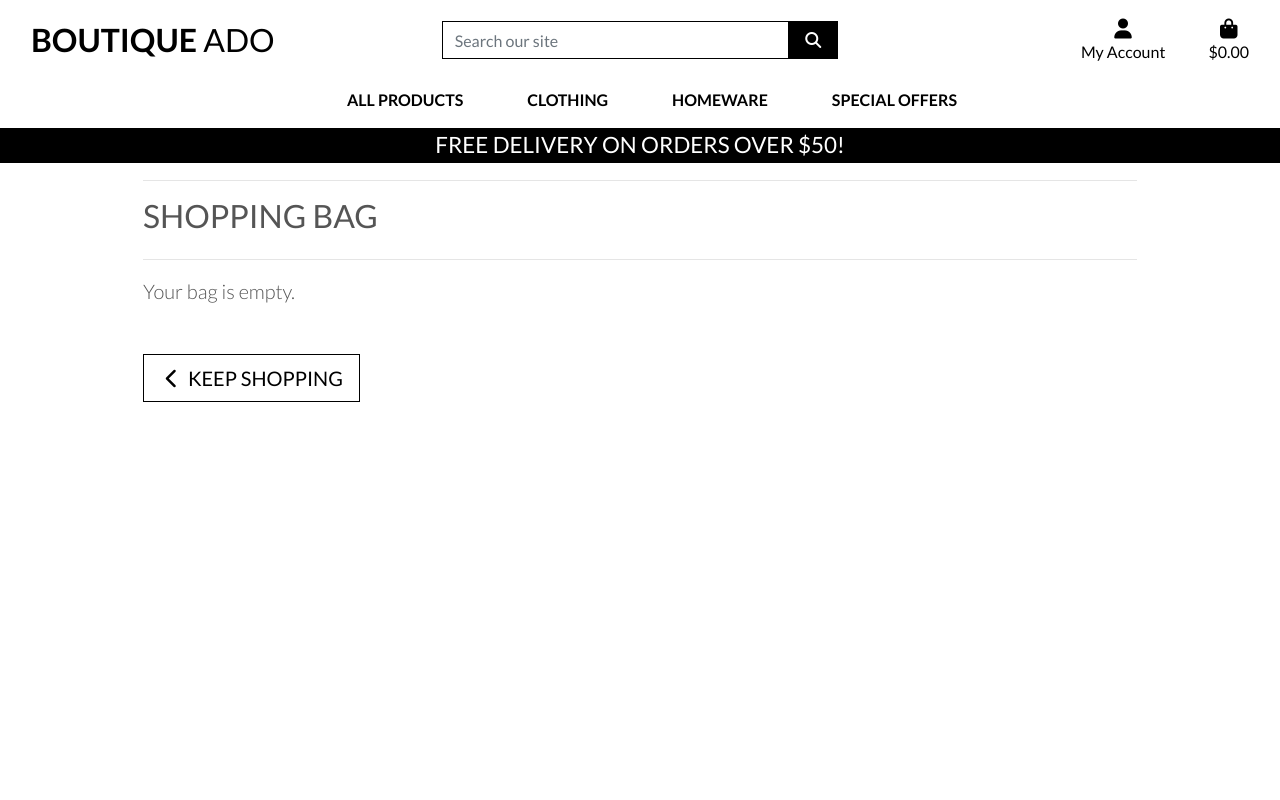
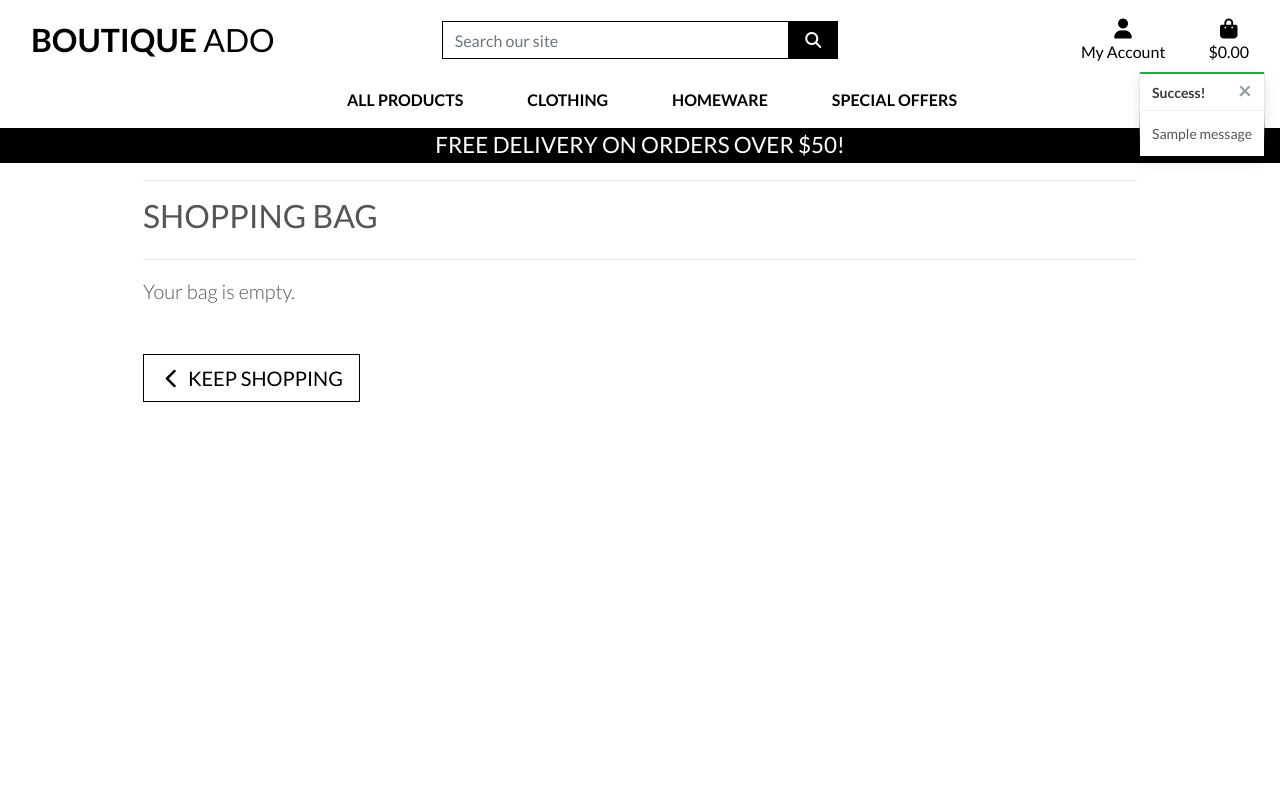
Before and after one commit to Mykola-CI/boutique_ado_ci, a Django app: page /bag/ in a window 1280 px wide. Run offline with Django 3.2, Linux system fonts and the light colour scheme; tables that the repository leaves empty hold one stand-in row (values such as "Sample post"); one stand-in notice (Sample message) is shown; some libraries are stand-ins or nearby versions.

Commit message:
Add toasts

```diff
--- a/bag/views.py
+++ b/bag/views.py
@@ -1,4 +1,7 @@
 from django.shortcuts import render, redirect, reverse, HttpResponse
+from django.contrib import messages
+
+from products.models import Product
 
 
 def view_bag(request):
@@ -9,6 +12,7 @@ def view_bag(request):
 def add_to_bag(request, item_id):
     """ Add a quantity of the specified product to the shopping bag """
 
+    product = Product.objects.get(pk=item_id)
     quantity = int(request.POST.get('quantity'))
     redirect_url = request.POST.get('redirect_url')
     size = None
@@ -29,6 +33,7 @@ def add_to_bag(request, item_id):
             bag[item_id] += quantity
         else:
             bag[item_id] = quantity
+            messages.success(request, f'Added {product.name} to your bag')
 
     request.session['bag'] = bag
     return redirect(redirect_url)
--- a/boutique_ado/settings.py
+++ b/boutique_ado/settings.py
@@ -82,6 +82,8 @@ TEMPLATES = [
         },
     },
 ]
+
+MESSAGE_STORAGE = 'django.contrib.messages.storage.session.SessionStorage'
 
 AUTHENTICATION_BACKENDS = (
     # Needed to login by username in Django admin, regardless of `allauth`
--- a/static/css/base.css
+++ b/static/css/base.css
@@ -110,6 +110,24 @@ a.category-badge > span.badge:hover {
     cursor: pointer;
 }
 
+/* ------------------------------- bootstrap toasts */
+
+.message-container {
+    position: fixed;
+    top: 72px;
+    right: 15px;
+    z-index: 99999999999;
+}
+
+.custom-toast {
+    overflow: visible;
+}
+
+.toast-capper {
+    height: 2px;
+}
+
+
 /* -------------------------------- Media Queries */
 
 /* Slightly larger container on xl screens */
--- a/templates/base.html
+++ b/templates/base.html
@@ -111,7 +111,8 @@
         </div>
         <div class="row bg-white">
             <nav class="navbar navbar-expand-lg navbar-light w-100">
-                <button class="navbar-toggler" type="button" data-toggle="collapse" data-target="#main-nav" aria-controls="main-nav" aria-expanded="false" aria-label="Toggle navigation">
+                <button class="navbar-toggler" type="button" data-toggle="collapse" data-target="#main-nav"
+                    aria-controls="main-nav" aria-expanded="false" aria-label="Toggle navigation">
                     <span class="navbar-toggler-icon"></span>
                 </button>
                 {% include 'includes/mobile-top-header.html' %}
@@ -120,13 +121,28 @@
         </div>
         <div id="delivery-banner" class="row text-center">
             <div class="col bg-black text-white">
-                <h4 class="logo-font h4-delivery-banner my-1">Free delivery on orders over ${{ free_delivery_threshold }}!</h4>
+                <h4 class="logo-font h4-delivery-banner my-1">Free delivery on orders over
+                    ${{ free_delivery_threshold }}!</h4>
             </div>
         </div>
     </header>
 
     {% if messages %}
-    <div class="message-container"></div>
+    <div class="message-container">
+        {% for message in messages %}
+        {% with message.level as level %}
+        {% if level == 40 %}
+        {% include 'includes/toasts/toast_error.html' %}
+        {% elif level == 30 %}
+        {% include 'includes/toasts/toast_warning.html' %}
+        {% elif level == 25 %}
+        {% include 'includes/toasts/toast_success.html' %}
+        {% else %}
+        {% include 'includes/toasts/toast_info.html' %}
+        {% endif %}
+        {% endwith %}
+        {% endfor %}
+    </div>
     {% endif %}
 
     {% block page_header %}
@@ -136,6 +152,9 @@
     {% endblock %}
 
     {% block postloadjs %}
+    <script type="text/javascript">
+        $('.toast').toast('show');
+    </script>
     {% endblock %}
 
 
--- /dev/null
+++ b/templates/includes/toasts/toast_success.html
@@ -0,0 +1,13 @@
+<div class="toast custom-toast rounded-0 border-top-0" data-autohide="false">
+    <div class="arrow-up arrow-success"></div>
+    <div class="w-100 toast-capper bg-success"></div>
+    <div class="toast-header bg-white text-dark">
+        <strong class="mr-auto">Success!</strong>
+        <button type="button" class="ml-2 mb-1 close text-dark" data-dismiss="toast" aria-label="Close">
+            <span aria-hidden="true">&times;</span>
+        </button>
+    </div>
+    <div class="toast-body bg-white">
+        {{ message }}
+    </div>
+</div>
```
Also changed, not shown: templates/includes/toasts/toast_error.html (added, +13 -0 lines), templates/includes/toasts/toast_info.html (added, +13 -0 lines), templates/includes/toasts/toast_warning.html (added, +13 -0 lines).
